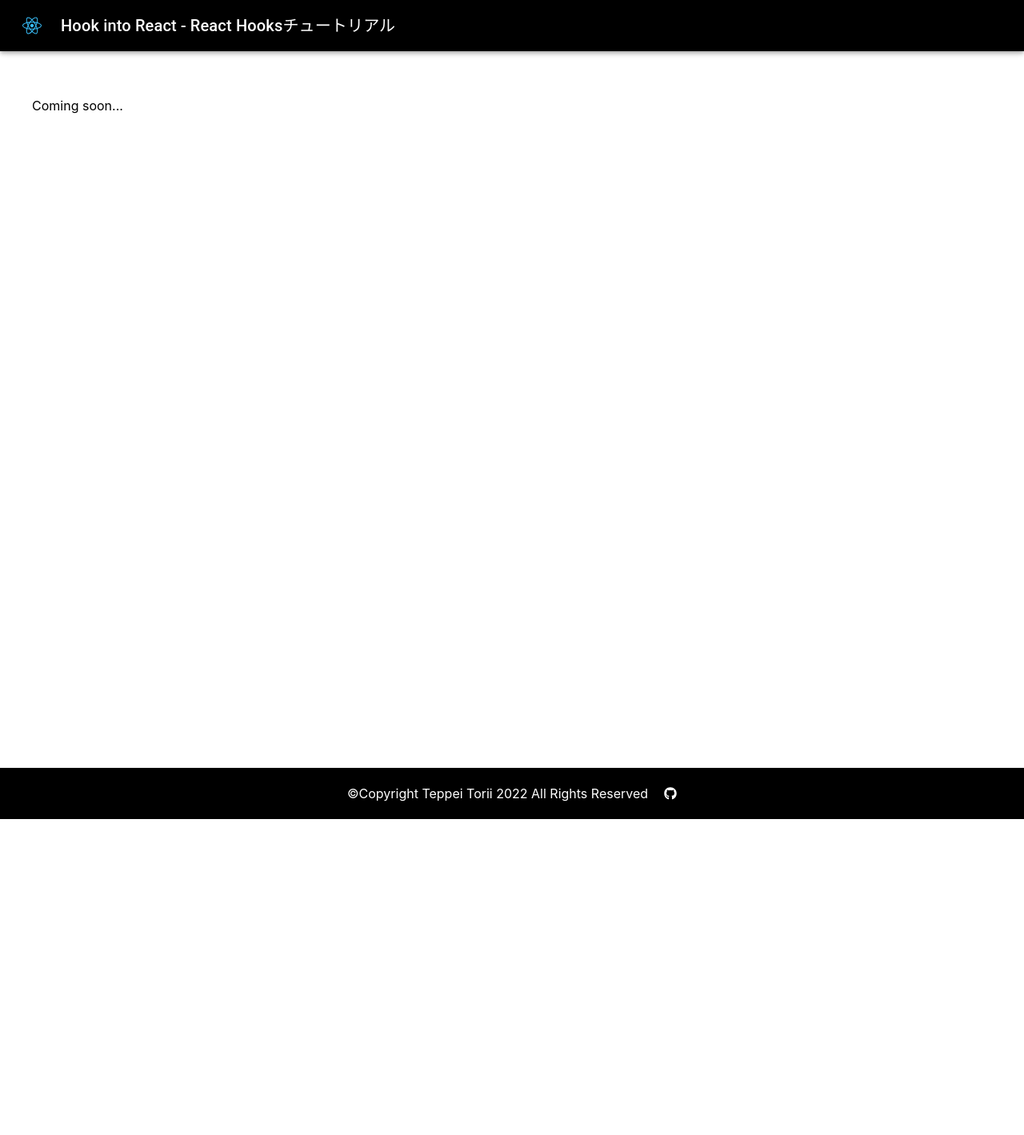
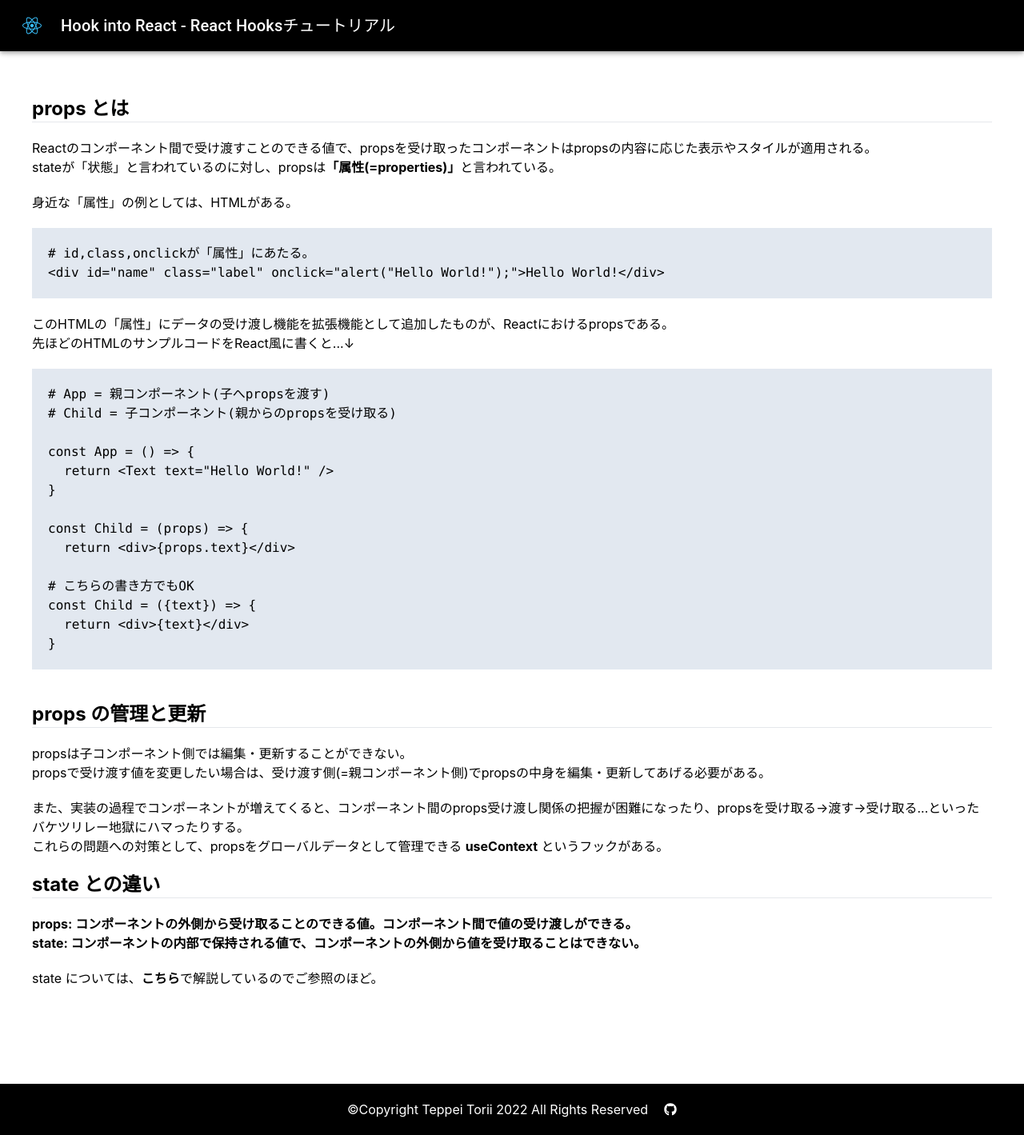
Before and after one commit to Teppeichang/react_hooks_tutorial, a React (Create React App) app: page /glossaries/props in a window 1280 px wide. Shown: the whole page at 80% size. Before the commit the page ends 1024 px from the top, so only its background shows below. Built offline with nearby package versions, Linux system fonts and the light colour scheme.

Commit message:
Feat: 用語集にpropsに関する解説を追加

```diff
--- a/src/pages/glossaries/Props.jsx
+++ b/src/pages/glossaries/Props.jsx
@@ -1,9 +1,73 @@
+import { Link } from "react-router-dom";
+
 const Props = () => {
   return (
     <div className="my-20 p-10 flex flex-col min-h-screen">
-      <p>Coming soon...</p>
+      <p className="text-2xl font-bold">props とは</p>
+      <hr />
+      <p className="mt-5">
+        Reactのコンポーネント間で受け渡すことのできる値で、propsを受け取ったコンポーネントはpropsの内容に応じた表示やスタイルが適用される。
+      </p>
+      <p>stateが「状態」と言われているのに対し、propsは<span className="font-bold">「属性(=properties)」</span>と言われている。</p>
+      <p className="mt-5">身近な「属性」の例としては、HTMLがある。</p>
+      <code className="bg-slate-200 block mt-5 mb-5 p-5">
+        <p># id,class,onclickが「属性」にあたる。</p>
+        {'<div id="name" class="label" onclick="alert("Hello World!");">Hello World!</div>'}
+      </code>
+      <p>
+        このHTMLの「属性」にデータの受け渡し機能を拡張機能として追加したものが、Reactにおけるpropsである。
+      </p>
+      <p>先ほどのHTMLのサンプルコードをReact風に書くと...↓</p>
+      <code className="bg-slate-200 block mt-5 mb-5 p-5">
+        <p># App = 親コンポーネント(子へpropsを渡す)</p>
+        <p># Child = 子コンポーネント(親からのpropsを受け取る)</p>
+        <br />
+        <p>const App = () => {"{"}</p>
+        <p className="ml-5">return {'<Text text="Hello World!" />'}</p>
+        <p>{"}"}</p>
+        <br />
+        <p>const Child = (props) => {"{"}</p>
+        <p className="ml-5">return {"<div>{props.text}</div>"}</p>
+        <br />
+        <p># こちらの書き方でもOK</p>
+        <p>
+          const Child = ({"{"}text{"}"}) => {"{"}
+        </p>
+        <p className="ml-5">return {"<div>{text}</div>"}</p>
+        <p>{"}"}</p>
+      </code>
+      <p className="text-2xl font-bold mt-5">props の管理と更新</p>
+      <hr />
+      <p className="mt-5">propsは子コンポーネント側では編集・更新することができない。</p>
+      <p>
+        propsで受け渡す値を変更したい場合は、受け渡す側(=親コンポーネント側)でpropsの中身を編集・更新してあげる必要がある。
+      </p>
+      <p className="mt-5">
+        また、実装の過程でコンポーネントが増えてくると、コンポーネント間のprops受け渡し関係の把握が困難になったり、propsを受け取る→渡す→受け取る...といったバケツリレー地獄にハマったりする。
+      </p>
+      <p>
+        これらの問題への対策として、propsをグローバルデータとして管理できる{" "}
+        <span className="font-bold">useContext</span> というフックがある。
+      </p>
+      <p className="text-2xl font-bold mt-5">state との違い</p>
+      <hr />
+      <p className="mt-5 font-bold">
+        props:
+        コンポーネントの外側から受け取ることのできる値。コンポーネント間で値の受け渡しができる。
+      </p>
+      <p className="font-bold">
+        state:
+        コンポーネントの内部で保持される値で、コンポーネントの外側から値を受け取ることはできない。
+      </p>
+      <p p className="mt-5">
+        state については、
+        <Link to="/glossaries/state" className="font-bold hover:text-sky-400 hover:underline">
+          こちら
+        </Link>
+        で解説しているのでご参照のほど。
+      </p>
     </div>
-  )
-}
+  );
+};
 
-export default Props
+export default Props;
```
